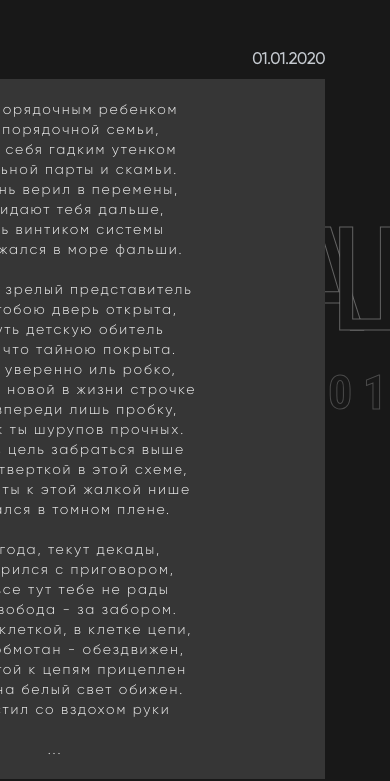
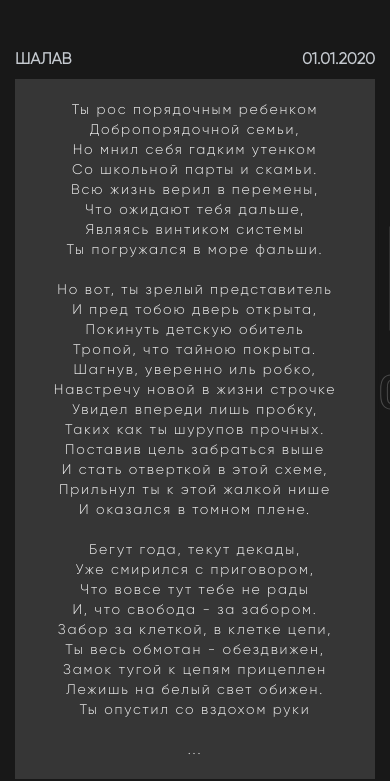
Before and after one commit to azaboss/baiburin-portfolio, a Gatsby site: page /poetry in a window 390 px wide. Shown: the part 894-1675 px from the top of the page. Built offline with nearby package versions, Linux system fonts and the light colour scheme; Gatsby itself is replaced by a stand-in of ours.

Commit message:
responsive poetry page

```diff
--- a/gatsby-config.js
+++ b/gatsby-config.js
@@ -28,7 +28,7 @@ module.exports = {
     {
       resolve: "gatsby-plugin-manifest",
       options: {
-        icon: "src/images/icon.png",
+        icon: "src/images/pencil.png",
       },
     },
     "gatsby-plugin-mdx",
--- a/src/pages/poetry/index.js
+++ b/src/pages/poetry/index.js
@@ -9,6 +9,7 @@ const PoetryTitle = styled.div`
   font-size: 144px;
   line-height: 169px;
   color: #181818;
+  background-color: #181818;
   letter-spacing: 0.205em;
   text-transform: uppercase;
   -webkit-text-stroke: 1px #c4c4c470;
@@ -32,6 +33,10 @@ const PoetryText = styled.div`
   letter-spacing: 0.13em;
   white-space: pre-wrap;
   color: #efefef;
+
+  @media (max-width: 575px) {
+    width: auto;
+  }
 `;
 
 const text =
@@ -74,7 +79,14 @@ const Wrapper = styled.div`
   position: relative;
   z-index: 5;
 
+  @media (max-width: 575px) {
+    width: 100%;
+  }
+
   & .text-block {
+    @media (max-width: 575px) {
+      width: 100%;
+    }
     & .title-block {
       display: flex;
       justify-content: space-between;
@@ -91,6 +103,7 @@ const Wrapper = styled.div`
   & span {
     font-family: "Roboto Condensed", sans-serif;
     color: #181818;
+    background-color: #181818;
     font-weight: 700;
     font-size: 48px;
     line-height: 56px;
@@ -132,6 +145,9 @@ const Wrapper = styled.div`
 
   &:nth-child(even) {
     margin-right: 50px;
+    @media (max-width: 768px) {
+      margin-right: 0;
+    }
     & .text {
       justify-content: flex-end;
     }
@@ -159,6 +175,10 @@ const List = styled.div`
   display: flex;
   flex-direction: column;
   margin-top: 100px;
+
+  @media (max-width: 768px) {
+    align-items: center;
+  }
 `;
 
 const PoetryTest = ({ title = "", text = "" }) => {
```
